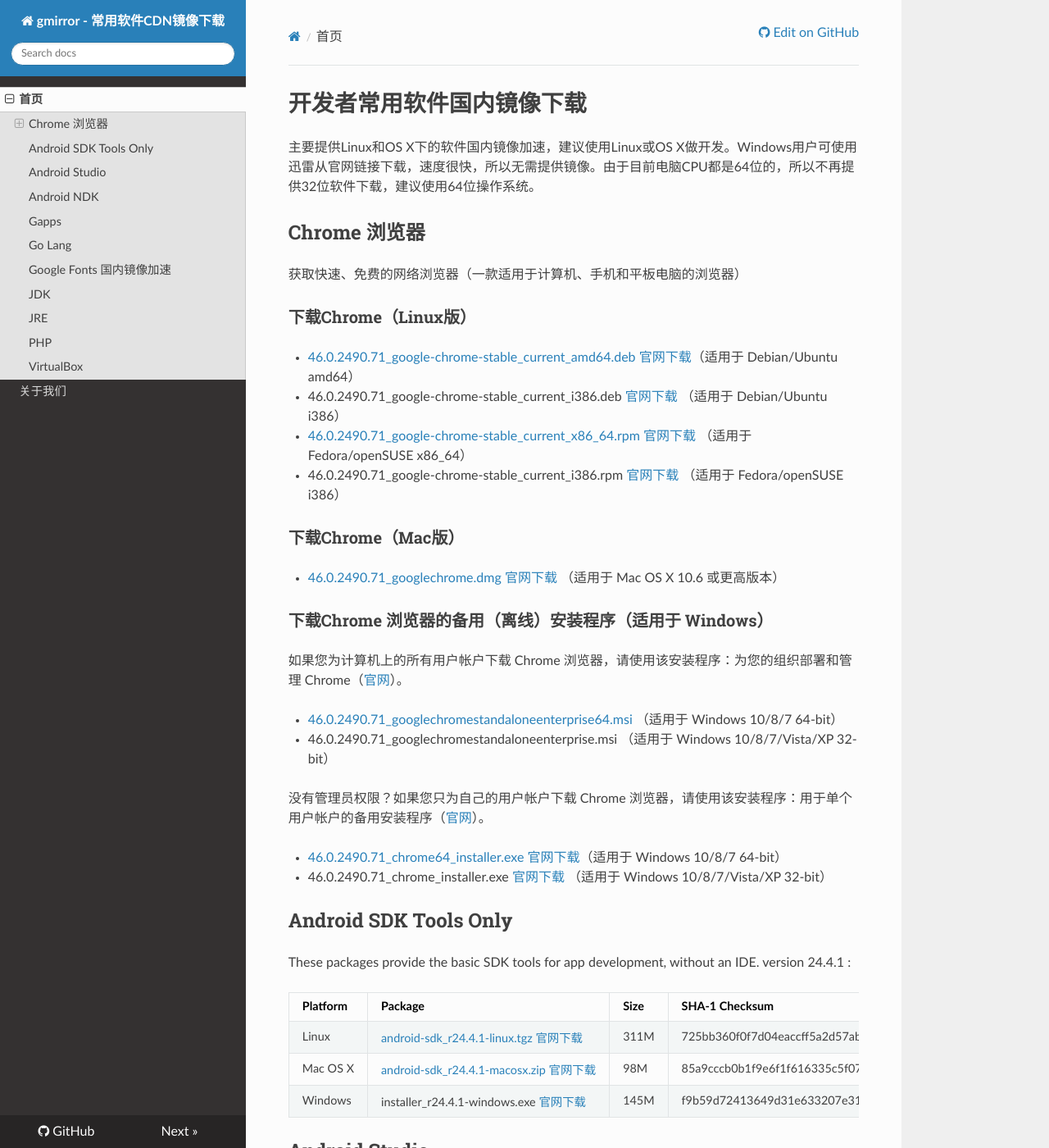
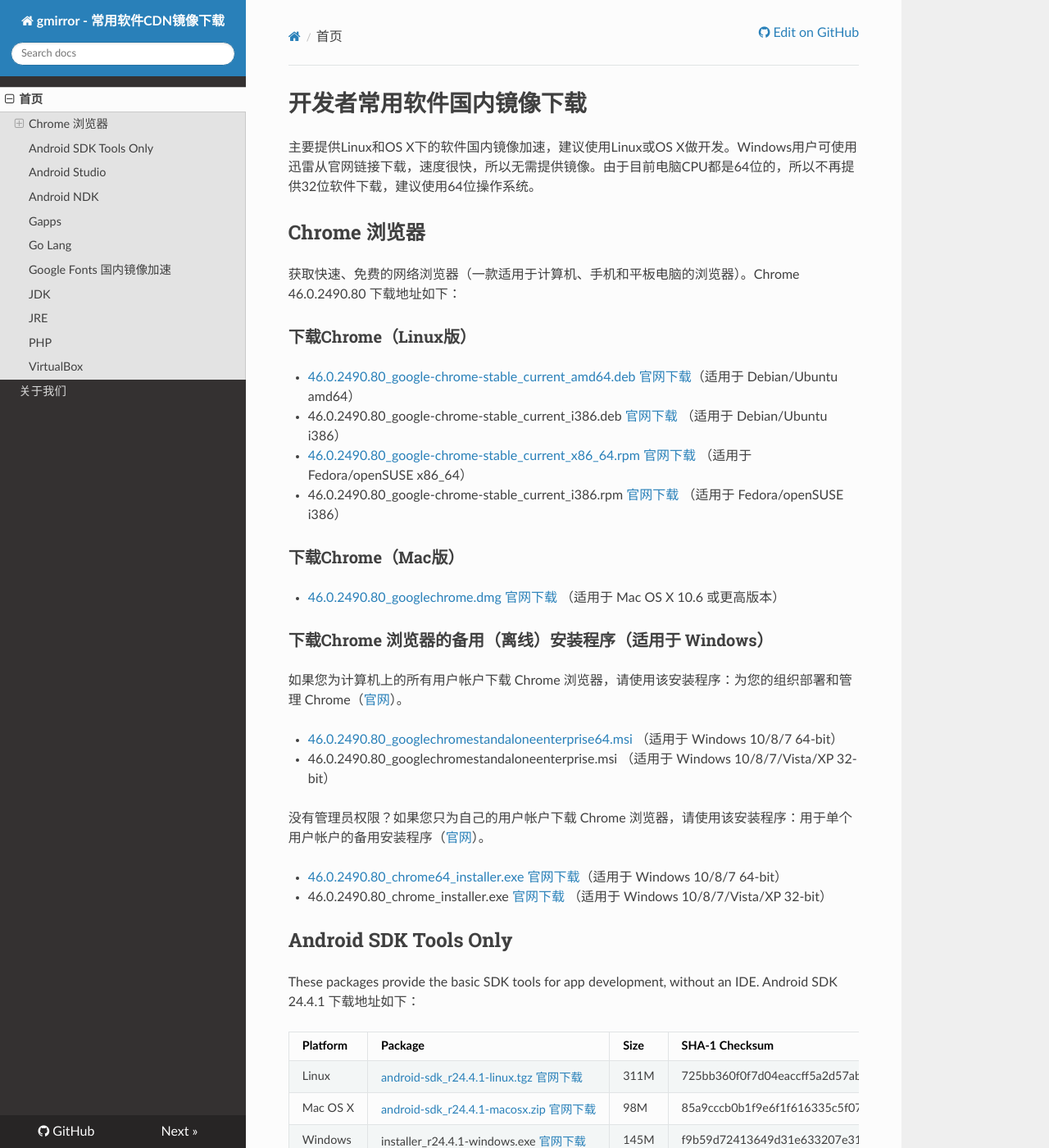
Before and after one commit to sinkcup/gmirror-portal, an MkDocs documentation site: the page built from docs/index.md, in a window 1280 px wide and 1400 px high. Shown: the whole window at 82% size. Built offline with MkDocs 1.6.1, drawn with Linux system fonts in a browser that asks for light colours; nearby versions of some CDN libraries; old or Windows-style settings are respelled for this version of MkDocs; some of the changed text lies outside the part shown.

Commit message:
update chrome to 46.0.2490.80

```diff
--- a/docs/index.md
+++ b/docs/index.md
@@ -4,34 +4,34 @@
 
 ## Chrome 浏览器
 
-获取快速、免费的网络浏览器（一款适用于计算机、手机和平板电脑的浏览器）
+获取快速、免费的网络浏览器（一款适用于计算机、手机和平板电脑的浏览器）。Chrome 46.0.2490.80 下载地址如下：
 
 ### 下载Chrome（Linux版）
 
- * [46.0.2490.71\_google-chrome-stable\_current\_amd64.deb](http://dl.gmirror.org/chrome/linux/46.0.2490.71\_google-chrome-stable\_current\_amd64.deb) [官网下载](https://dl.google.com/linux/direct/google-chrome-stable\_current\_amd64.deb)（适用于 Debian/Ubuntu amd64）
- * 46.0.2490.71\_google-chrome-stable\_current\_i386.deb [官网下载](https://dl.google.com/linux/direct/google-chrome-stable\_current\_i386.deb) （适用于 Debian/Ubuntu i386）
- * [46.0.2490.71\_google-chrome-stable\_current\_x86\_64.rpm](http://dl.gmirror.org/chrome/linux/46.0.2490.71\_google-chrome-stable\_current\_x86\_64.rpm) [官网下载](https://dl.google.com/linux/direct/google-chrome-stable\_current\_x86\_64.rpm) （适用于 Fedora/openSUSE x86\_64）
- * 46.0.2490.71\_google-chrome-stable\_current\_i386.rpm [官网下载](https://dl.google.com/linux/direct/google-chrome-stable\_current\_i386.rpm) （适用于 Fedora/openSUSE i386）
+ * [46.0.2490.80\_google-chrome-stable\_current\_amd64.deb](http://dl.gmirror.org/chrome/linux/46.0.2490.80\_google-chrome-stable\_current\_amd64.deb) [官网下载](https://dl.google.com/linux/direct/google-chrome-stable\_current\_amd64.deb)（适用于 Debian/Ubuntu amd64）
+ * 46.0.2490.80\_google-chrome-stable\_current\_i386.deb [官网下载](https://dl.google.com/linux/direct/google-chrome-stable\_current\_i386.deb) （适用于 Debian/Ubuntu i386）
+ * [46.0.2490.80\_google-chrome-stable\_current\_x86\_64.rpm](http://dl.gmirror.org/chrome/linux/46.0.2490.80\_google-chrome-stable\_current\_x86\_64.rpm) [官网下载](https://dl.google.com/linux/direct/google-chrome-stable\_current\_x86\_64.rpm) （适用于 Fedora/openSUSE x86\_64）
+ * 46.0.2490.80\_google-chrome-stable\_current\_i386.rpm [官网下载](https://dl.google.com/linux/direct/google-chrome-stable\_current\_i386.rpm) （适用于 Fedora/openSUSE i386）
 
 ### 下载Chrome（Mac版）
 
- * [46.0.2490.71\_googlechrome.dmg](http://dl.gmirror.org/chrome/mac/46.0.2490.71\_googlechrome.dmg) [官网下载](https://dl.google.com/chrome/mac/stable/GGRO/googlechrome.dmg) （适用于 Mac OS X 10.6 或更高版本）
+ * [46.0.2490.80\_googlechrome.dmg](http://dl.gmirror.org/chrome/mac/46.0.2490.80\_googlechrome.dmg) [官网下载](https://dl.google.com/chrome/mac/stable/GGRO/googlechrome.dmg) （适用于 Mac OS X 10.6 或更高版本）
 
 ### 下载Chrome 浏览器的备用（离线）安装程序（适用于 Windows）
 
 如果您为计算机上的所有用户帐户下载 Chrome 浏览器，请使用该安装程序：为您的组织部署和管理 Chrome（[官网](http://www.google.cn/intl/zh-CN/chrome/business/browser/admin/)）。
 
- * [46.0.2490.71\_googlechromestandaloneenterprise64.msi](http://dl.gmirror.org/chrome/win/46.0.2490.71\_googlechromestandaloneenterprise64.msi) （适用于 Windows 10/8/7 64-bit）
- * 46.0.2490.71\_googlechromestandaloneenterprise.msi （适用于 Windows 10/8/7/Vista/XP 32-bit）
+ * [46.0.2490.80\_googlechromestandaloneenterprise64.msi](http://dl.gmirror.org/chrome/win/46.0.2490.80\_googlechromestandaloneenterprise64.msi) （适用于 Windows 10/8/7 64-bit）
+ * 46.0.2490.80\_googlechromestandaloneenterprise.msi （适用于 Windows 10/8/7/Vista/XP 32-bit）
 
 没有管理员权限？如果您只为自己的用户帐户下载 Chrome 浏览器，请使用该安装程序：用于单个用户帐户的备用安装程序（[官网](http://www.google.cn/intl/zh-CN/chrome/business/browser/?standalone=1)）。
 
- * [46.0.2490.71\_chrome64\_installer.exe](http://dl.gmirror.org/chrome/win/46.0.2490.71\_chrome64\_installer.exe) [官网下载](http://dl.google.com/chrome/win/ED09801303323CD3/46.0.2490.71\_chrome64\_installer.exe)（适用于 Windows 10/8/7 64-bit）
- * 46.0.2490.71\_chrome\_installer.exe [官网下载](http://dl.google.com/chrome/win/462C8315AC5B3DDC/46.0.2490.71\_chrome\_installer.exe) （适用于 Windows 10/8/7/Vista/XP 32-bit）
+ * [46.0.2490.80\_chrome64\_installer.exe](http://dl.gmirror.org/chrome/win/46.0.2490.80\_chrome64\_installer.exe) [官网下载](http://dl.google.com/chrome/win/91A103838A0777C6/46.0.2490.80\_chrome64\_installer.exe)（适用于 Windows 10/8/7 64-bit）
+ * 46.0.2490.80\_chrome\_installer.exe [官网下载](http://dl.google.com/chrome/win/443439E034162AE5/46.0.2490.80\_chrome\_installer.exe) （适用于 Windows 10/8/7/Vista/XP 32-bit）
 
 ## Android SDK Tools Only
 
-These packages provide the basic SDK tools for app development, without an IDE. version 24.4.1 :
+These packages provide the basic SDK tools for app development, without an IDE. Android SDK 24.4.1 下载地址如下：
 
 Platform | Package | Size | SHA-1 Checksum
 ---------|---------|------|---------------
@@ -41,7 +41,7 @@ Windows  | installer\_r24.4.1-windows.exe [官网下载](http://dl.google.com/an
 
 ## Android Studio
 
-The official Android IDE, version 1.4.0.10 :
+The official Android IDE. Android Studio 1.4.0.10 下载地址如下：
 
 Platform | Package | Size | SHA-1 Checksum
 ---------|---------|------|---------------
@@ -51,7 +51,7 @@ Windows  | android-studio-ide-141.2288178-windows.exe [官网下载](https://dl.
 
 ## Android NDK
 
-The Native Development Kit (NDK) is a set of tools that allow you to leverage C and C++ code in your Android apps.
+The Native Development Kit (NDK) is a set of tools that allow you to leverage C and C++ code in your Android apps. Android NDK r10e 下载地址如下：
 
 Platform | Package | Size | SHA-1 Checksum
 ---------|---------|------|---------------
@@ -103,14 +103,14 @@ http://fonts.gmirror.org/
 
 ## JRE
 
-在桌面上运行 Java 的最终用户：JRE(Java Runtime Environment)。可满足大多数最终用户需要。包含在系统上运行 Java 应用所需的一切内容。SUN 允许 JRE 外链到官网下载，如下：
+在桌面上运行 Java 的最终用户：JRE(Java Runtime Environment)。可满足大多数最终用户需要。包含在系统上运行 Java 应用所需的一切内容。SUN 允许 JRE 外链到官网下载，JRE Version 8 Update 65 下载地址如下：
 
 Product / File Description | File Size | Download
 ---------------------------|-----------|---------
-Linux x64                  | 68M       | jre-8u60-linux-x64.tar.gz [官网下载](http://javadl.sun.com/webapps/download/AutoDL?BundleId=109700)
-Linux x64 RPM              | 47M       | jre-8u60-linux-x64.rpm [官网下载](http://javadl.sun.com/webapps/download/AutoDL?BundleId=109699)
-Mac OS X x64               | 60M       | jre-8u60-macosx-x64.dmg [官网下载](http://javadl.sun.com/webapps/download/AutoDL?BundleId=109701)
-Windows x64                | 53M       | jre-8u60-windows-x64.exe [官网下载](http://javadl.sun.com/webapps/download/AutoDL?BundleId=109708)
+Linux x64                  | 68M       | jre-8u65-linux-x64.tar.gz [官网下载](http://javadl.sun.com/webapps/download/AutoDL?BundleId=111681)
+Linux x64 RPM              | 47M       | jre-8u60-linux-x64.rpm [官网下载](http://javadl.sun.com/webapps/download/AutoDL?BundleId=111680)
+Mac OS X x64               | 60M       | jre-8u60-macosx-x64.dmg [官网下载](http://javadl.sun.com/webapps/download/AutoDL?BundleId=111682)
+Windows x64                | 53M       | jre-8u60-windows-x64.exe [官网下载](http://javadl.sun.com/webapps/download/AutoDL?BundleId=111689)
 
 ## PHP
 
--- a/mkdocs.yml
+++ b/mkdocs.yml
@@ -21,7 +21,7 @@ copyright: <a title="Coding.net代码托管" href="https://coding.net/register"
             }
             return a.length - b.length;
         }
-        var chromeLastestVersion = '46.0.2490.71';
+        var chromeLastestVersion = '46.0.2490.80';
         var start = window.navigator.userAgent.indexOf('Chrome/');
         if (start != -1) {
             var chromeUserVersion = window.navigator.userAgent.split('Chrome/')[1].split(' ')[0];
```
